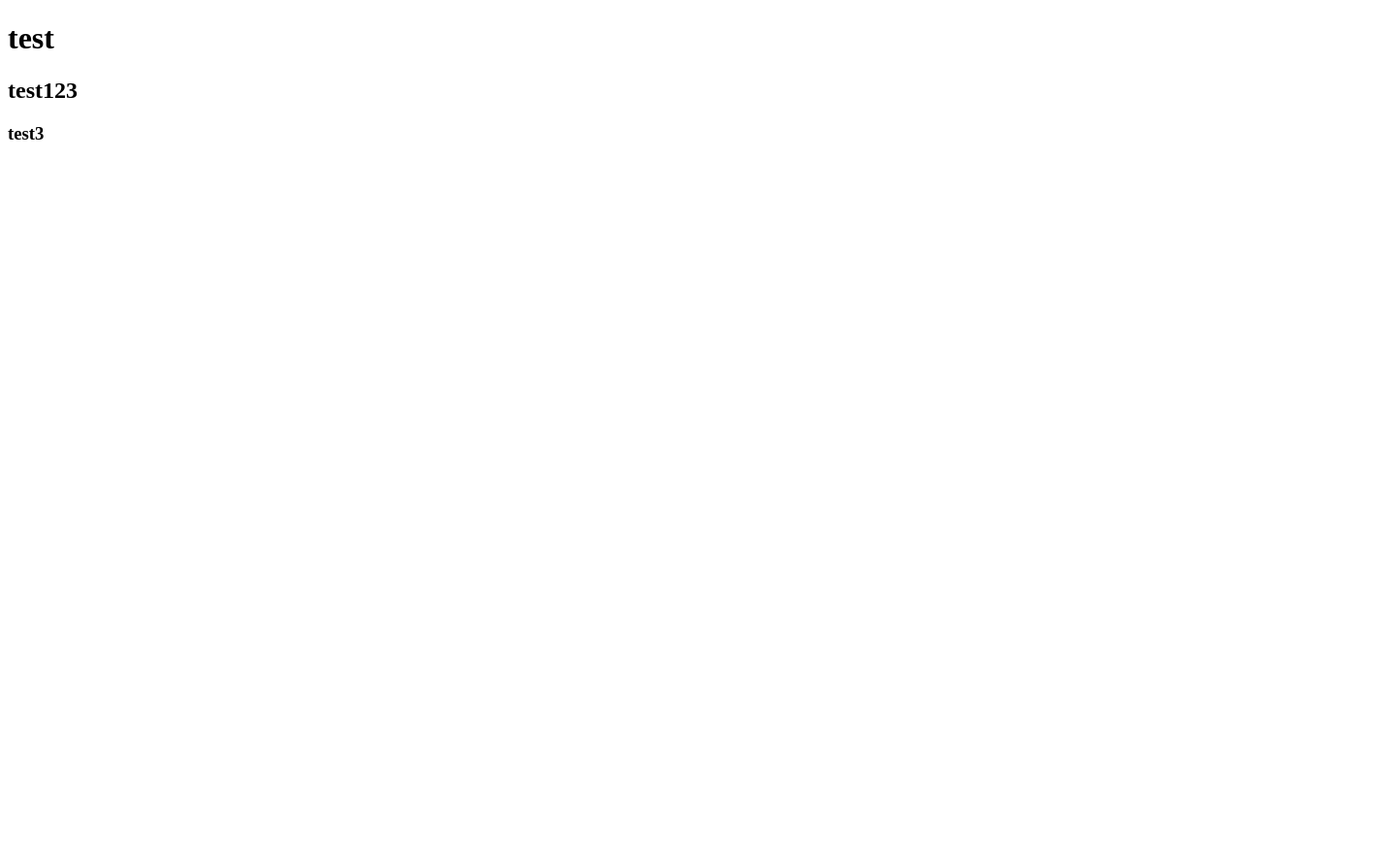
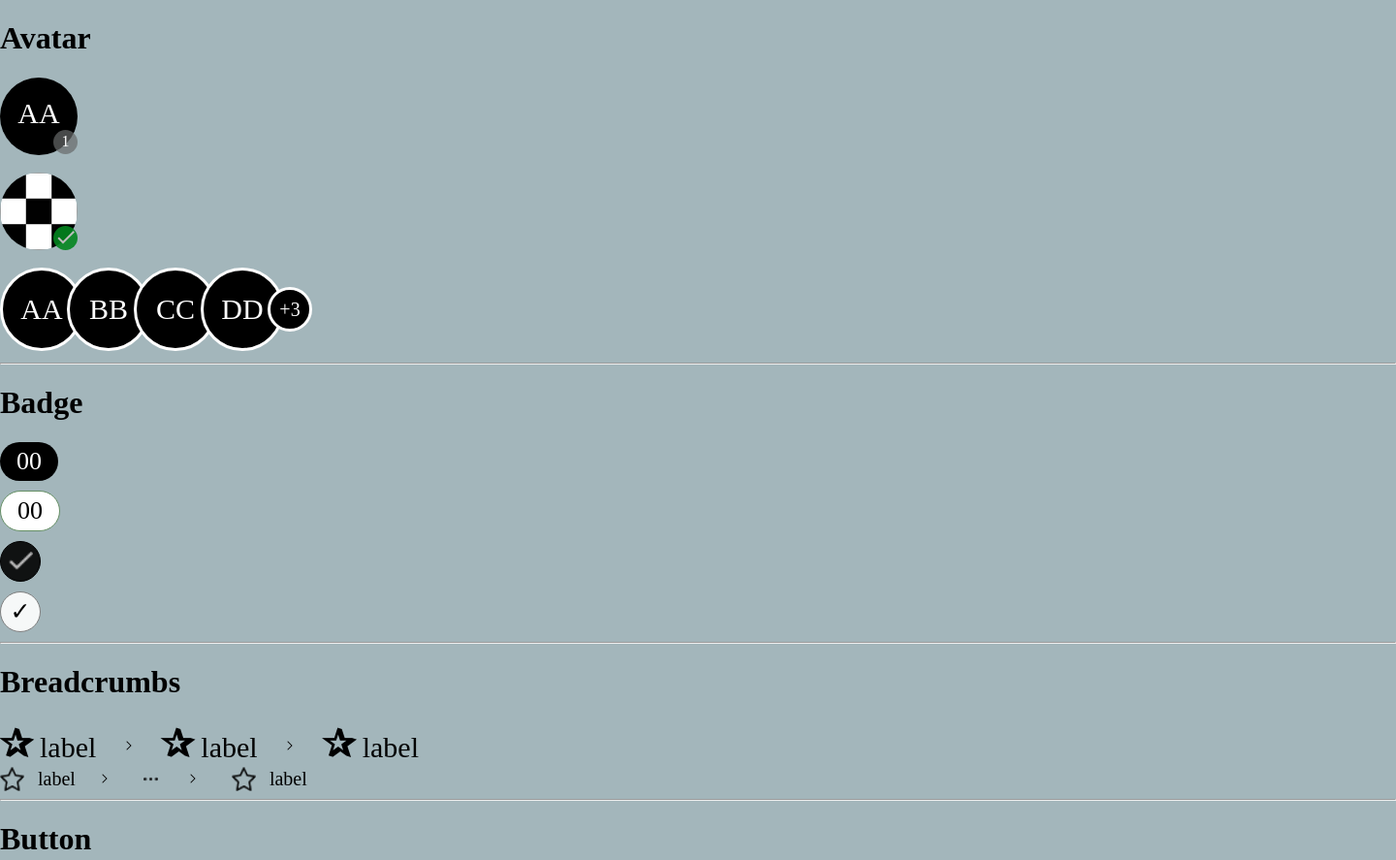
Before and after one commit to naurisievins/codelex_homework_1_1, a plain HTML site: page index.html in a window 1280 px wide. Shown: the top 887 px of the page at 97% size, 1440 px wide, since content can reach past the window. Before the commit the page ends 800 px from the top, so only its background shows below. Drawn offline with Linux system fonts and the light colour scheme.

Commit message:
Added some of components in index.html and styles

```diff
--- a/index.html
+++ b/index.html
@@ -4,11 +4,66 @@
     <meta charset="UTF-8">
     <meta http-equiv="X-UA-Compatible" content="IE=edge">
     <meta name="viewport" content="width=device-width, initial-scale=1.0">
-    <title>Document</title>
+    <link rel="stylesheet" href="styles.css">
+    <title>Components</title>
 </head>
 <body>
-    <h1>test</h1>
+    <!-- Avatar 1-->
+    <h1>Avatar</h1>
+    <div id="avatar">
+        <span>AA</span>
+        <div id="cornerCircle">1</div>
+    </div>
+<br>
+    <!-- Avatar 2-->
+    <div id="avatar2">
+        <div id="cornerCircle2"></div>
+    </div>
+<br>
+    <!-- Avatar 3-->
+<div class="container">
+    <div class="avatar3">AA</div>
+    <div class="avatar3">BB</div>
+    <div class="avatar3">CC</div>
+    <div class="avatar3">DD</div>
+    <div id="avatar3small">+3</div>
+</div>
+
+<br><br><br><br><br><hr>
+
+    <!-- Badge-->
+
+    <h1>Badge</h1>
+    <div id="badge1">00</div>
+    <div id="badge2">00</div>
+    <div id="badge3"></div>
+    <div id="badge4">&#10003</div>
+
+    <!-- Breadcrumbs-->
+    <hr>
+    <h1>Breadcrumbs</h1>
+    <div class="breadcrumb">
+        <span>&#10032;</span> label <img src="img/arrow.png" alt="arrow" width="32px" height="24px">
+        <span>&#10032;</span> label <img src="img/arrow.png" alt="arrow" width="32px" height="24px">
+        <span>&#10032;</span> label
+    </div>
+
+    <div class="breadcrumb2">
+        <img src="img/star.png" alt="star" width="25px" height="25px;"> <span>label</span> <img src="img/arrow.png" alt="arrow" width="32px" height="24px">
+        <img src="img/dots.png" alt="dots" width="15px" height="5px"><img src="img/arrow.png" alt="arrow" width="32px" height="24px">
+        <img src="img/star.png" alt="star" width="25px" height="25px"> <span>label</span>
+    </div>
+
+        <!-- Breadcrumbs-->
+        <hr>
+        <h1>Button</h1>
+
+
+
+
+
+
     <h2>test123</h2>
-    <h3>test3</h3>
+
 </body>
 </html>
--- a/styles.css
+++ b/styles.css
@@ -0,0 +1,171 @@
+body {
+    margin:auto;
+    width:1440px;
+    background-color:rgb(163, 182, 187);
+}
+/* Avatar 1 */
+#avatar {
+    width:80px;
+    height:80px;
+    border-radius:50px;
+    background-color:rgb(0, 0, 0);
+    text-align: center;
+    display:table-cell;
+    color:#FFF;
+}
+#avatar span {
+    font-size:30px;
+    position: relative;
+    top:20px;
+}
+#cornerCircle {
+    width:25px;
+    height:25px;
+    border-radius:50px;
+    background-color:rgba(103, 105, 105, 0.7);
+    text-align: center;
+    display:table-cell;
+    vertical-align: middle;
+    position: relative;
+    top:20px;
+    left:55px;
+}
+/* Avatar 2 */
+#avatar2 {
+    width:80px;
+    height:80px;
+    border-radius:50px;
+    background: url(img/BW.webp);
+    background-repeat:no-repeat;
+    background-position: center;
+    text-align: center;
+    display:table-cell;
+    color:#FFF;
+    margin-left:50px;
+}
+#cornerCircle2 {
+    background: url(img/check.png);
+    background-repeat:no-repeat;
+    background-position: center;
+    width:25px;
+    height:25px;
+    border-radius:50px;
+    background-color:rgba(4, 133, 32, 0.9);
+    text-align: center;
+    display:table-cell;
+    vertical-align: middle;
+    position: relative;
+    top:55px;
+    left:55px;
+}
+/* Avatar 3 */
+.avatar3 {
+    width:80px;
+    height:80px;
+    border-radius:50px;
+    background-color:rgb(0, 0, 0);
+    text-align: center;
+    color:#FFF;
+    margin-right: -17px;
+    border:3px solid white;
+    font-size:30px;
+    line-height:80px;
+    float:left;
+}
+.avatar :last-of-type{
+    margin-right:0;
+}
+#avatar3small {
+    width:40px;
+    height:40px;
+    border-radius:50px;
+    background-color:rgb(0, 0, 0);
+    text-align: center;
+    color:#FFF;
+    margin-right: -17px;
+    border:3px solid white;
+    font-size:20px;
+    line-height:40px;
+    float:left;
+    margin-top:20px;
+}
+
+/* Badge */
+
+#badge1 {
+    width:60px;
+    height:40px;
+    border-radius:50px;
+    background-color:rgb(0, 0, 0);
+    text-align: center;
+    color:#FFF;
+    font-size:26px;
+    line-height:40px;
+    margin-bottom:10px;
+}
+#badge2 {
+    width:60px;
+    height:40px;
+    border-radius:50px;
+    border:1px solid rgb(101, 143, 101);
+    background-color:rgb(255, 255, 255);
+    text-align: center;
+    color:rgb(0, 0, 0);
+    font-size:26px;
+    line-height:40px;
+    margin-bottom:10px;
+}
+#badge3 {
+    background: url(img/check.png);
+    background-size: 25px;
+    background-repeat:no-repeat;
+    background-position: center;
+    width:40px;
+    height:40px;
+    border-radius:50px;
+    background-color:rgba(0, 0, 0, 0.9);
+    text-align: center;
+    border: 1px solid black;
+    margin-bottom:10px;
+}
+#badge4 {
+    width:40px;
+    height:40px;
+    border-radius:50px;
+    background-color:rgba(255, 255, 255, 0.9);
+    border: 1px solid gray;
+    text-align: center;
+    line-height:40px;
+    font-size:25px;
+    color: black;
+    margin-bottom:10px;
+}
+
+/* Breadcrumbs */
+
+.breadcrumb {
+    font-size:30px;
+}
+.breadcrumb span{
+    font-size:40px;
+    font-weight:700;
+}
+.breadcrumb img, .breadcrumb2 img{
+    margin-left:10px;
+    margin-right:10px;
+}
+.breadcrumb2 img:first-of-type{
+    margin-left:0px;
+    margin-right:10px;
+}
+.breadcrumb2 span{
+    display: inline-block;
+    font-size:20px;
+    vertical-align: middle;
+}
+.breadcrumb2 img{
+    display: inline-block;
+    vertical-align: middle;
+}
+
+/* Button */
```
Also changed, not shown: img/BW.png (added), img/BW.webp (added), img/arrow.png (added), img/check.png (added), img/dots.png (added), img/star.png (added).
